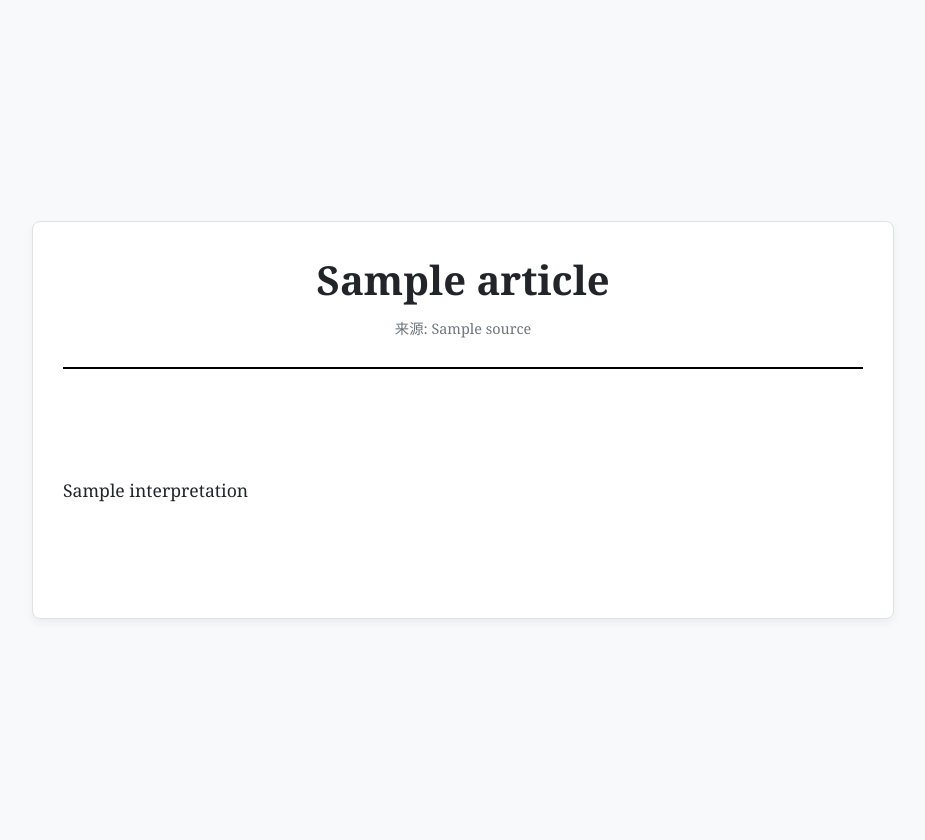
After one commit to RC-CHN/astrbot_plugin_the_Big-3_Chinese_AI_conferences, a Python web app: template templates/deep_read_template.html in a window 1280 px wide. The commit adds this page. Shown: the whole page, without its empty margins (177-1102 px from the left). Run offline with Jinja, Linux system fonts and the light colour scheme; the template is opened without the code that fills it: most values are stand-ins (such as "Sample title", 1, 10 or a date in 2020).

Commit message:
加入顶会精读功能

```diff
--- a/src/aiera/extract.py
+++ b/src/aiera/extract.py
@@ -102,7 +102,7 @@ async def fetch_latest_articles(limit: int = 10, semaphore: asyncio.Semaphore =
 
         for i, article in enumerate(articles):
             article["content"] = contents[i]
-            article["id"] = hashlib.md5(article["url"].encode("utf-8")).hexdigest()[:8]
+            article["id"] = hashlib.md5(article["url"].encode("utf-8")).hexdigest()[:5]
 
     except Exception as e:
         logger.error(f"AIERA: Playwright抓取失败", exc_info=e)
--- /dev/null
+++ b/templates/deep_read_template.html
@@ -0,0 +1,63 @@
+<!DOCTYPE html>
+<html lang="zh-CN">
+<head>
+    <meta charset="UTF-8">
+    <meta name="viewport" content="width=device-width, initial-scale=1.0">
+    <title>顶会精读</title>
+    <style>
+        body {
+            font-family: 'KaiTi', '楷体', 'FangSong', '仿宋', 'SimSun', '宋体', 'Georgia', serif;
+            background-color: #f8f9fa;
+            color: #212529;
+            margin: 0;
+            padding: 20px;
+            display: flex;
+            justify-content: center;
+            align-items: center;
+            min-height: 100vh;
+        }
+        .container {
+            max-width: 800px;
+            width: 100%;
+            background-color: #fff;
+            border: 1px solid #dee2e6;
+            padding: 30px;
+            box-shadow: 0 4px 8px rgba(0,0,0,0.05);
+            border-radius: 8px;
+        }
+        .header {
+            border-bottom: 2px solid #000;
+            padding-bottom: 15px;
+            margin-bottom: 25px;
+        }
+        .header h1 {
+            font-size: 2.5em;
+            margin: 0;
+            text-align: center;
+        }
+        .source {
+            font-size: 0.9em;
+            color: #6c757d;
+            text-align: center;
+            margin-top: 10px;
+        }
+        .content {
+            font-size: 1.1em;
+            line-height: 1.8;
+            white-space: pre-wrap; /*
+            Preserve whitespace and wrap text */
+        }
+    </style>
+</head>
+<body>
+    <div class="container">
+        <header class="header">
+            <h1>{{ article.title }}</h1>
+            <p class="source">来源: {{ article.source.capitalize() }}</p>
+        </header>
+        <main class="content">
+            <p>{{ interpretation }}</p>
+        </main>
+    </div>
+</body>
+</html>
--- a/templates/report_template.html
+++ b/templates/report_template.html
@@ -118,6 +118,7 @@
                 <h2><a href="{{ article.url }}" target="_blank">{{ article.title }}</a></h2>
                 <p class="source">来源: {{ article.source.capitalize() }}</p>
                 <p class="summary">{{ article.summary }}</p>
+                <p style="font-size: 0.7em; color: #888; text-align: right; margin: 5px 0 0 0;">ID: {{ article.id }}</p>
             </div>
             {% endfor %}
         </div>
@@ -127,6 +128,7 @@
                 <h2><a href="{{ article.url }}" target="_blank">{{ article.title }}</a></h2>
                 <p class="source">来源: {{ article.source.capitalize() }}</p>
                 <p class="summary">{{ article.summary }}</p>
+                <p style="font-size: 0.7em; color: #888; text-align: right; margin: 5px 0 0 0;">ID: {{ article.id }}</p>
             </div>
             {% endfor %}
         </main>
```
Also changed, not shown: main.py (+120 -2 lines).
